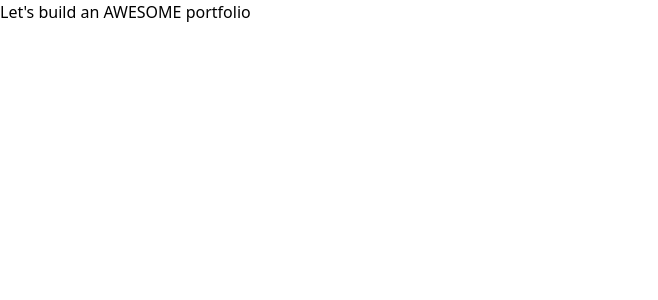
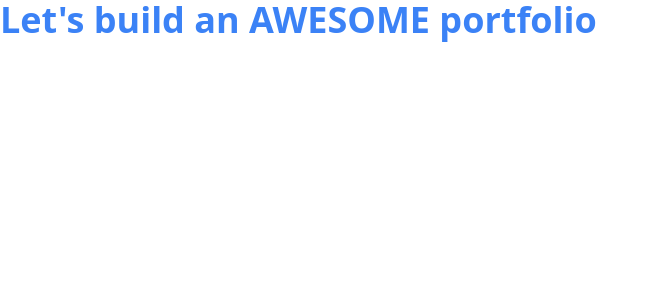
Before and after one commit to Manidoux41/manidev-next-portfolio, a Next.js app: page / in a window 1280 px wide. Shown: the top 300 px of the page, without its empty margins (0-658 px from the left). Built offline with nearby package versions, Linux system fonts and the light colour scheme.

Commit message:
test tailwindcss

```diff
--- a/pages/index.tsx
+++ b/pages/index.tsx
@@ -9,7 +9,7 @@ const Home: NextPage = () => {
         <title>Manidev's Portfolio</title>
       </Head>
 
-      <h1>Let's build an AWESOME portfolio</h1>
+      <h1 className="text-4xl font-semibold text-blue-500">Let's build an AWESOME portfolio</h1>
     </div>
   )
 }
```
